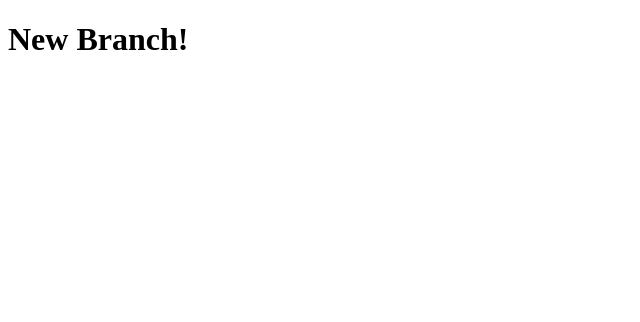
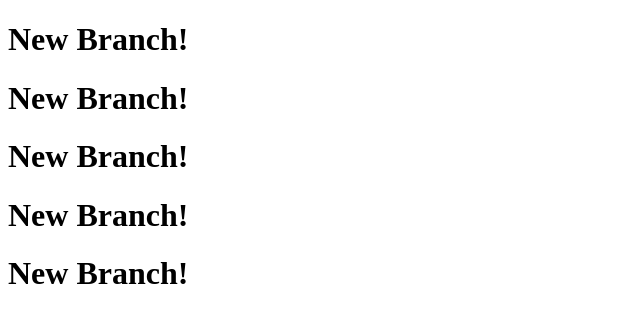
Before and after one commit to iamsapankumar/ReactNative, a plain HTML site: page index.html in a window 1280 px wide. Shown: the whole page, without its empty margins (0-640 px from the left). Drawn offline with Linux system fonts and the light colour scheme.

Commit message:
File changes

```diff
--- a/index.html
+++ b/index.html
@@ -7,6 +7,10 @@
 
 <body>
     <h1> New Branch!</h1>
+    <h1> New Branch!</h1>
+    <h1> New Branch!</h1>
+    <h1> New Branch!</h1>
+    <h1> New Branch!</h1>
 </body>
 
 </html>
```
